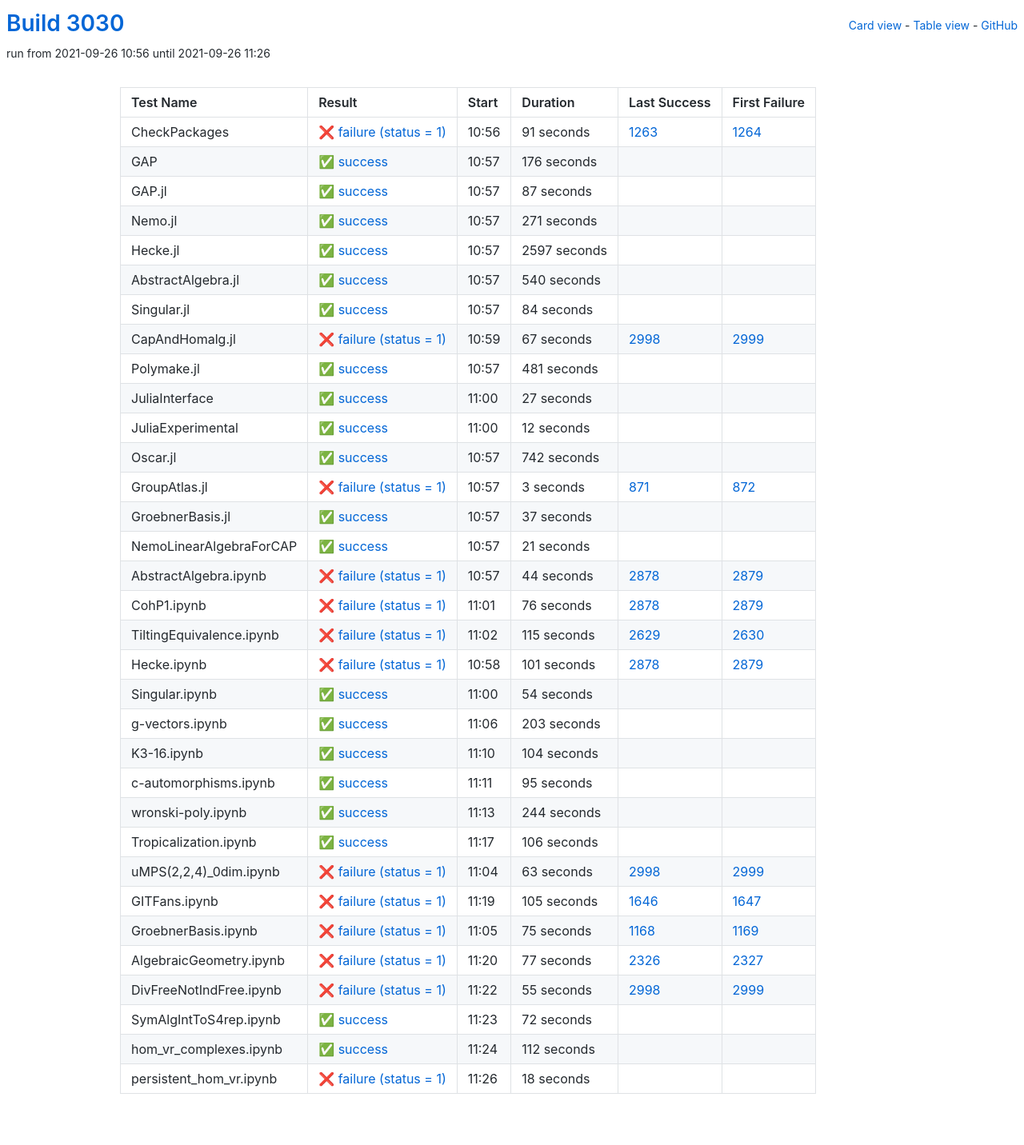
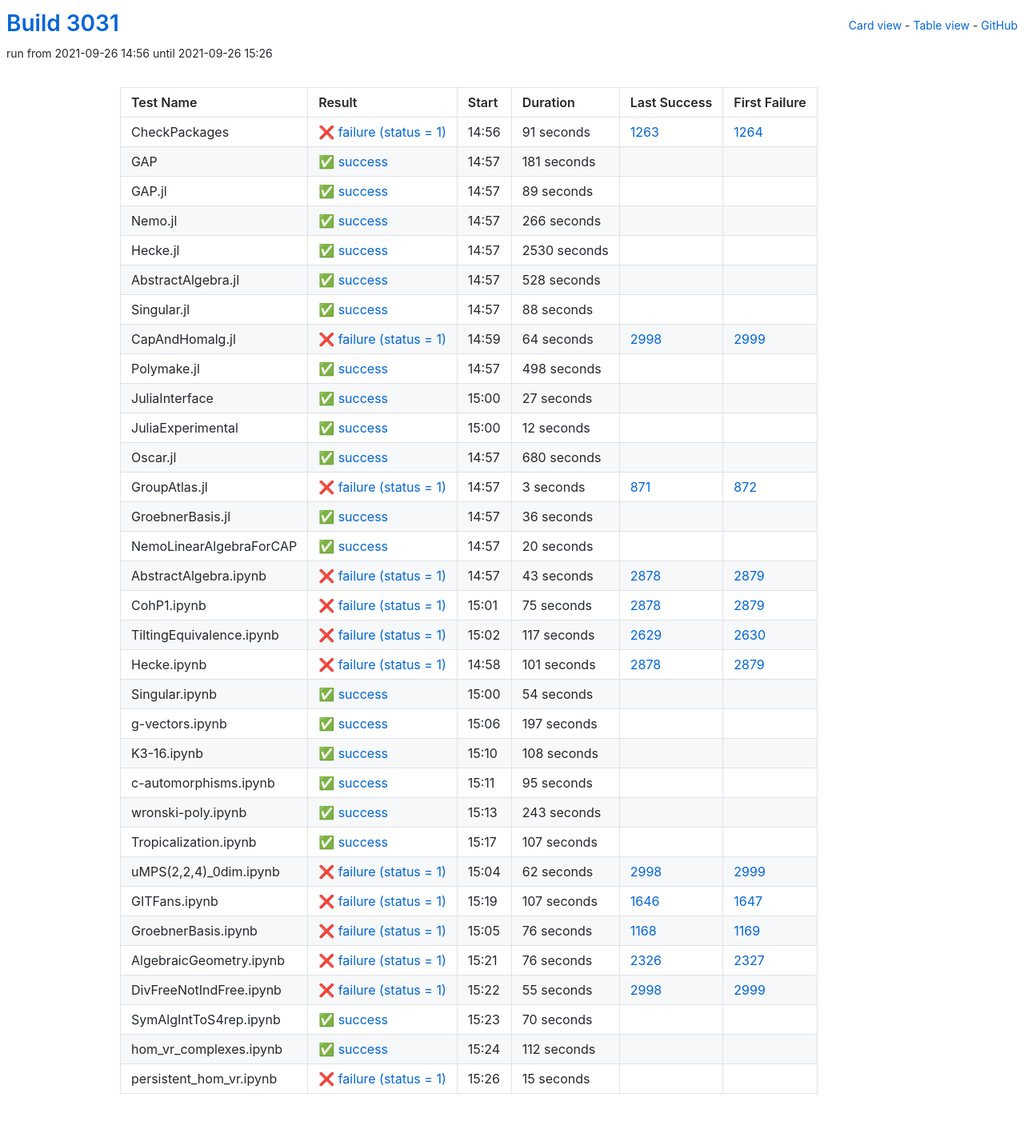
Before and after one commit to oscar-system/oscar-ci-status-stable, a Jekyll site: the page built from table.html, in a window 1280 px wide. Shown: the whole page at 80% size. Built offline with Jekyll 4.4.1, drawn with Linux system fonts in a browser that asks for light colours.

Commit message:
Build #3031

```diff
--- a/_data/ci.yml
+++ b/_data/ci.yml
@@ -1,6 +1,6 @@
 ---
-build: 3030
-build_url: https://oscarci.mathematik.uni-kl.de/job/oscar-stable/3030/
+build: 3031
+build_url: https://oscarci.mathematik.uni-kl.de/job/oscar-stable/3031/
 job: oscar-stable
 organization: oscar-system
 repo: oscar-ci-status-stable
@@ -8,8 +8,8 @@ repourl: https://github.com/oscar-system/oscar-ci-status-stable
 tests:
 - name: CheckPackages
   id: checkpackages
-  log: https://oscarci.mathematik.uni-kl.de/job/oscar-stable/3030/artifact/logs/build-3030/CheckPackages.log
-  start: 2021-09-26 10:56
+  log: https://oscarci.mathematik.uni-kl.de/job/oscar-stable/3031/artifact/logs/build-3031/CheckPackages.log
+  start: 2021-09-26 14:56
   success: false
   exitcode: 1
   status: failure
@@ -20,104 +20,104 @@ tests:
   first_failure_url: https://oscarci.mathematik.uni-kl.de/job/oscar-stable/1264/
 - name: GAP
   id: gap
-  log: https://oscarci.mathematik.uni-kl.de/job/oscar-stable/3030/artifact/logs/build-3030/GAP.log
-  start: 2021-09-26 10:57
+  log: https://oscarci.mathematik.uni-kl.de/job/oscar-stable/3031/artifact/logs/build-3031/GAP.log
+  start: 2021-09-26 14:57
   success: true
   exitcode: 0
   status: success
-  duration: 176
+  duration: 181
   last_success: false
   last_success_url:
   first_failure: false
   first_failure_url:
 - name: GAP.jl
   id: gap-jl
-  log: https://oscarci.mathematik.uni-kl.de/job/oscar-stable/3030/artifact/logs/build-3030/GAP.jl.log
-  start: 2021-09-26 10:57
+  log: https://oscarci.mathematik.uni-kl.de/job/oscar-stable/3031/artifact/logs/build-3031/GAP.jl.log
+  start: 2021-09-26 14:57
   success: true
   exitcode: 0
   status: success
-  duration: 87
+  duration: 89
   last_success: false
   last_success_url:
   first_failure: false
   first_failure_url:
 - name: Nemo.jl
   id: nemo-jl
-  log: https://oscarci.mathematik.uni-kl.de/job/oscar-stable/3030/artifact/logs/build-3030/Nemo.jl.log
-  start: 2021-09-26 10:57
+  log: https://oscarci.mathematik.uni-kl.de/job/oscar-stable/3031/artifact/logs/build-3031/Nemo.jl.log
+  start: 2021-09-26 14:57
   success: true
   exitcode: 0
   status: success
-  duration: 271
+  duration: 266
   last_success: false
   last_success_url:
   first_failure: false
   first_failure_url:
 - name: Hecke.jl
   id: hecke-jl
-  log: https://oscarci.mathematik.uni-kl.de/job/oscar-stable/3030/artifact/logs/build-3030/Hecke.jl.log
-  start: 2021-09-26 10:57
+  log: https://oscarci.mathematik.uni-kl.de/job/oscar-stable/3031/artifact/logs/build-3031/Hecke.jl.log
+  start: 2021-09-26 14:57
   success: true
   exitcode: 0
   status: success
-  duration: 2597
+  duration: 2530
   last_success: false
   last_success_url:
   first_failure: false
   first_failure_url:
 - name: AbstractAlgebra.jl
   id: abstractalgebra-jl
-  log: https://oscarci.mathematik.uni-kl.de/job/oscar-stable/3030/artifact/logs/build-3030/AbstractAlgebra.jl.log
-  start: 2021-09-26 10:57
+  log: https://oscarci.mathematik.uni-kl.de/job/oscar-stable/3031/artifact/logs/build-3031/AbstractAlgebra.jl.log
+  start: 2021-09-26 14:57
   success: true
   exitcode: 0
   status: success
-  duration: 540
+  duration: 528
   last_success: false
   last_success_url:
   first_failure: false
   first_failure_url:
 - name: Singular.jl
   id: singular-jl
-  log: https://oscarci.mathematik.uni-kl.de/job/oscar-stable/3030/artifact/logs/build-3030/Singular.jl.log
-  start: 2021-09-26 10:57
+  log: https://oscarci.mathematik.uni-kl.de/job/oscar-stable/3031/artifact/logs/build-3031/Singular.jl.log
+  start: 2021-09-26 14:57
   success: true
   exitcode: 0
   status: success
-  duration: 84
+  duration: 88
   last_success: false
   last_success_url:
   first_failure: false
   first_failure_url:
 - name: CapAndHomalg.jl
   id: capandhomalg-jl
-  log: https://oscarci.mathematik.uni-kl.de/job/oscar-stable/3030/artifact/logs/build-3030/CapAndHomalg.jl.log
-  start: 2021-09-26 10:59
+  log: https://oscarci.mathematik.uni-kl.de/job/oscar-stable/3031/artifact/logs/build-3031/CapAndHomalg.jl.log
+  start: 2021-09-26 14:59
   success: false
   exitcode: 1
   status: failure
-  duration: 67
+  duration: 64
   last_success: 2998
   last_success_url: https://oscarci.mathematik.uni-kl.de/job/oscar-stable/2998/
   first_failure: 2999
   first_failure_url: https://oscarci.mathematik.uni-kl.de/job/oscar-stable/2999/
 - name: Polymake.jl
   id: polymake-jl
-  log: https://oscarci.mathematik.uni-kl.de/job/oscar-stable/3030/artifact/logs/build-3030/Polymake.jl.log
-  start: 2021-09-26 10:57
+  log: https://oscarci.mathematik.uni-kl.de/job/oscar-stable/3031/artifact/logs/build-3031/Polymake.jl.log
+  start: 2021-09-26 14:57
   success: true
   exitcode: 0
   status: success
-  duration: 481
+  duration: 498
   last_success: false
   last_success_url:
   first_failure: false
   first_failure_url:
 - name: JuliaInterface
   id: juliainterface
-  log: https://oscarci.mathematik.uni-kl.de/job/oscar-stable/3030/artifact/logs/build-3030/JuliaInterface.log
-  start: 2021-09-26 11:00
+  log: https://oscarci.mathematik.uni-kl.de/job/oscar-stable/3031/artifact/logs/build-3031/JuliaInterface.log
+  start: 2021-09-26 15:00
   success: true
   exitcode: 0
   status: success
@@ -128,8 +128,8 @@ tests:
   first_failure_url:
 - name: JuliaExperimental
   id: juliaexperimental
-  log: https://oscarci.mathematik.uni-kl.de/job/oscar-stable/3030/artifact/logs/build-3030/JuliaExperimental.log
-  start: 2021-09-26 11:00
+  log: https://oscarci.mathematik.uni-kl.de/job/oscar-stable/3031/artifact/logs/build-3031/JuliaExperimental.log
+  start: 2021-09-26 15:00
   success: true
   exitcode: 0
   status: success
@@ -140,20 +140,20 @@ tests:
   first_failure_url:
 - name: Oscar.jl
   id: oscar-jl
-  log: https://oscarci.mathematik.uni-kl.de/job/oscar-stable/3030/artifact/logs/build-3030/Oscar.jl.log
-  start: 2021-09-26 10:57
+  log: https://oscarci.mathematik.uni-kl.de/job/oscar-stable/3031/artifact/logs/build-3031/Oscar.jl.log
+  start: 2021-09-26 14:57
   success: true
   exitcode: 0
   status: success
-  duration: 742
+  duration: 680
   last_success: false
   last_success_url:
   first_failure: false
   first_failure_url:
 - name: GroupAtlas.jl
   id: groupatlas-jl
-  log: https://oscarci.mathematik.uni-kl.de/job/oscar-stable/3030/artifact/logs/build-3030/GroupAtlas.jl.log
-  start: 2021-09-26 10:57
+  log: https://oscarci.mathematik.uni-kl.de/job/oscar-stable/3031/artifact/logs/build-3031/GroupAtlas.jl.log
+  start: 2021-09-26 14:57
   success: false
   exitcode: 1
   status: failure
@@ -164,68 +164,68 @@ tests:
   first_failure_url: https://oscarci.mathematik.uni-kl.de/job/oscar-stable/872/
 - name: GroebnerBasis.jl
   id: groebnerbasis-jl
-  log: https://oscarci.mathematik.uni-kl.de/job/oscar-stable/3030/artifact/logs/build-3030/GroebnerBasis.jl.log
-  start: 2021-09-26 10:57
+  log: https://oscarci.mathematik.uni-kl.de/job/oscar-stable/3031/artifact/logs/build-3031/GroebnerBasis.jl.log
+  start: 2021-09-26 14:57
   success: true
   exitcode: 0
   status: success
-  duration: 37
+  duration: 36
   last_success: false
   last_success_url:
   first_failure: false
   first_failure_url:
 - name: NemoLinearAlgebraForCAP
   id: nemolinearalgebraforcap
-  log: https://oscarci.mathematik.uni-kl.de/job/oscar-stable/3030/artifact/logs/build-3030/NemoLinearAlgebraForCAP.log
-  start: 2021-09-26 10:57
+  log: https://oscarci.mathematik.uni-kl.de/job/oscar-stable/3031/artifact/logs/build-3031/NemoLinearAlgebraForCAP.log
+  start: 2021-09-26 14:57
   success: true
   exitcode: 0
   status: success
-  duration: 21
+  duration: 20
   last_success: false
   last_success_url:
   first_failure: false
   first_failure_url:
 - name: AbstractAlgebra.ipynb
   id: abstractalgebra-ipynb
-  log: https://oscarci.mathematik.uni-kl.de/job/oscar-stable/3030/artifact/logs/build-3030/AbstractAlgebra.ipynb.log
-  start: 2021-09-26 10:57
+  log: https://oscarci.mathematik.uni-kl.de/job/oscar-stable/3031/artifact/logs/build-3031/AbstractAlgebra.ipynb.log
+  start: 2021-09-26 14:57
   success: false
   exitcode: 1
   status: failure
-  duration: 44
+  duration: 43
   last_success: 2878
   last_success_url: https://oscarci.mathematik.uni-kl.de/job/oscar-stable/2878/
   first_failure: 2879
   first_failure_url: https://oscarci.mathematik.uni-kl.de/job/oscar-stable/2879/
 - name: CohP1.ipynb
   id: cohp1-ipynb
-  log: https://oscarci.mathematik.uni-kl.de/job/oscar-stable/3030/artifact/logs/build-3030/CohP1.ipynb.log
-  start: 2021-09-26 11:01
+  log: https://oscarci.mathematik.uni-kl.de/job/oscar-stable/3031/artifact/logs/build-3031/CohP1.ipynb.log
+  start: 2021-09-26 15:01
   success: false
   exitcode: 1
   status: failure
-  duration: 76
+  duration: 75
   last_success: 2878
   last_success_url: https://oscarci.mathematik.uni-kl.de/job/oscar-stable/2878/
   first_failure: 2879
   first_failure_url: https://oscarci.mathematik.uni-kl.de/job/oscar-stable/2879/
 - name: TiltingEquivalence.ipynb
   id: tiltingequivalence-ipynb
-  log: https://oscarci.mathematik.uni-kl.de/job/oscar-stable/3030/artifact/logs/build-3030/TiltingEquivalence.ipynb.log
-  start: 2021-09-26 11:02
+  log: https://oscarci.mathematik.uni-kl.de/job/oscar-stable/3031/artifact/logs/build-3031/TiltingEquivalence.ipynb.log
+  start: 2021-09-26 15:02
   success: false
   exitcode: 1
   status: failure
-  duration: 115
+  duration: 117
   last_success: 2629
   last_success_url: https://oscarci.mathematik.uni-kl.de/job/oscar-stable/2629/
   first_failure: 2630
   first_failure_url: https://oscarci.mathematik.uni-kl.de/job/oscar-stable/2630/
 - name: Hecke.ipynb
   id: hecke-ipynb
-  log: https://oscarci.mathematik.uni-kl.de/job/oscar-stable/3030/artifact/logs/build-3030/Hecke.ipynb.log
-  start: 2021-09-26 10:58
+  log: https://oscarci.mathematik.uni-kl.de/job/oscar-stable/3031/artifact/logs/build-3031/Hecke.ipynb.log
+  start: 2021-09-26 14:58
   success: false
   exitcode: 1
   status: failure
@@ -236,8 +236,8 @@ tests:
   first_failure_url: https://oscarci.mathematik.uni-kl.de/job/oscar-stable/2879/
 - name: Singular.ipynb
   id: singular-ipynb
-  log: https://oscarci.mathematik.uni-kl.de/job/oscar-stable/3030/artifact/logs/build-3030/Singular.ipynb.log
-  start: 2021-09-26 11:00
+  log: https://oscarci.mathematik.uni-kl.de/job/oscar-stable/3031/artifact/logs/build-3031/Singular.ipynb.log
+  start: 2021-09-26 15:00
   success: true
   exitcode: 0
   status: success
@@ -248,32 +248,32 @@ tests:
   first_failure_url:
 - name: g-vectors.ipynb
   id: g-vectors-ipynb
-  log: https://oscarci.mathematik.uni-kl.de/job/oscar-stable/3030/artifact/logs/build-3030/g-vectors.ipynb.log
-  start: 2021-09-26 11:06
+  log: https://oscarci.mathematik.uni-kl.de/job/oscar-stable/3031/artifact/logs/build-3031/g-vectors.ipynb.log
+  start: 2021-09-26 15:06
   success: true
   exitcode: 0
   status: success
-  duration: 203
+  duration: 197
   last_success: false
   last_success_url:
   first_failure: false
   first_failure_url:
 - name: K3-16.ipynb
   id: k3-16-ipynb
-  log: https://oscarci.mathematik.uni-kl.de/job/oscar-stable/3030/artifact/logs/build-3030/K3-16.ipynb.log
-  start: 2021-09-26 11:10
+  log: https://oscarci.mathematik.uni-kl.de/job/oscar-stable/3031/artifact/logs/build-3031/K3-16.ipynb.log
+  start: 2021-09-26 15:10
   success: true
   exitcode: 0
   status: success
-  duration: 104
+  duration: 108
   last_success: false
   last_success_url:
   first_failure: false
   first_failure_url:
 - name: c-automorphisms.ipynb
   id: c-automorphisms-ipynb
-  log: https://oscarci.mathematik.uni-kl.de/job/oscar-stable/3030/artifact/logs/build-3030/c-automorphisms.ipynb.log
-  start: 2021-09-26 11:11
+  log: https://oscarci.mathematik.uni-kl.de/job/oscar-stable/3031/artifact/logs/build-3031/c-automorphisms.ipynb.log
+  start: 2021-09-26 15:11
   success: true
   exitcode: 0
   status: success
@@ -284,80 +284,80 @@ tests:
   first_failure_url:
 - name: wronski-poly.ipynb
   id: wronski-poly-ipynb
-  log: https://oscarci.mathematik.uni-kl.de/job/oscar-stable/3030/artifact/logs/build-3030/wronski-poly.ipynb.log
-  start: 2021-09-26 11:13
+  log: https://oscarci.mathematik.uni-kl.de/job/oscar-stable/3031/artifact/logs/build-3031/wronski-poly.ipynb.log
+  start: 2021-09-26 15:13
   success: true
   exitcode: 0
   status: success
-  duration: 244
+  duration: 243
   last_success: false
   last_success_url:
   first_failure: false
   first_failure_url:
 - name: Tropicalization.ipynb
   id: tropicalization-ipynb
-  log: https://oscarci.mathematik.uni-kl.de/job/oscar-stable/3030/artifact/logs/build-3030/Tropicalization.ipynb.log
-  start: 2021-09-26 11:17
+  log: https://oscarci.mathematik.uni-kl.de/job/oscar-stable/3031/artifact/logs/build-3031/Tropicalization.ipynb.log
+  start: 2021-09-26 15:17
   success: true
   exitcode: 0
   status: success
-  duration: 106
+  duration: 107
   last_success: false
   last_success_url:
   first_failure: false
   first_failure_url:
 - name: uMPS(2,2,4)_0dim.ipynb
   id: umps-2-2-4-0dim-ipynb
-  log: https://oscarci.mathematik.uni-kl.de/job/oscar-stable/3030/artifact/logs/build-3030/uMPS-2-2-4-_0dim.ipynb.log
-  start: 2021-09-26 11:04
+  log: https://oscarci.mathematik.uni-kl.de/job/oscar-stable/3031/artifact/logs/build-3031/uMPS-2-2-4-_0dim.ipynb.log
+  start: 2021-09-26 15:04
   success: false
   exitcode: 1
   status: failure
-  duration: 63
+  duration: 62
   last_success: 2998
   last_success_url: https://oscarci.mathematik.uni-kl.de/job/oscar-stable/2998/
   first_failure: 2999
   first_failure_url: https://oscarci.mathematik.uni-kl.de/job/oscar-stable/2999/
 - name: GITFans.ipynb
   id: gitfans-ipynb
-  log: https://oscarci.mathematik.uni-kl.de/job/oscar-stable/3030/artifact/logs/build-3030/GITFans.ipynb.log
-  start: 2021-09-26 11:19
+  log: https://oscarci.mathematik.uni-kl.de/job/oscar-stable/3031/artifact/logs/build-3031/GITFans.ipynb.log
+  start: 2021-09-26 15:19
   success: false
   exitcode: 1
   status: failure
-  duration: 105
+  duration: 107
   last_success: 1646
   last_success_url: https://oscarci.mathematik.uni-kl.de/job/oscar-stable/1646/
   first_failure: 1647
   first_failure_url: https://oscarci.mathematik.uni-kl.de/job/oscar-stable/1647/
 - name: GroebnerBasis.ipynb
   id: groebnerbasis-ipynb
-  log: https://oscarci.mathematik.uni-kl.de/job/oscar-stable/3030/artifact/logs/build-3030/GroebnerBasis.ipynb.log
-  start: 2021-09-26 11:05
+  log: https://oscarci.mathematik.uni-kl.de/job/oscar-stable/3031/artifact/logs/build-3031/GroebnerBasis.ipynb.log
+  start: 2021-09-26 15:05
   success: false
   exitcode: 1
   status: failure
-  duration: 75
+  duration: 76
   last_success: 1168
   last_success_url: https://oscarci.mathematik.uni-kl.de/job/oscar-stable/1168/
   first_failure: 1169
   first_failure_url: https://oscarci.mathematik.uni-kl.de/job/oscar-stable/1169/
 - name: AlgebraicGeometry.ipynb
   id: algebraicgeometry-ipynb
-  log: https://oscarci.mathematik.uni-kl.de/job/oscar-stable/3030/artifact/logs/build-3030/AlgebraicGeometry.ipynb.log
-  start: 2021-09-26 11:20
+  log: https://oscarci.mathematik.uni-kl.de/job/oscar-stable/3031/artifact/logs/build-3031/AlgebraicGeometry.ipynb.log
+  start: 2021-09-26 15:21
   success: false
   exitcode: 1
   status: failure
-  duration: 77
+  duration: 76
   last_success: 2326
   last_success_url: https://oscarci.mathematik.uni-kl.de/job/oscar-stable/2326/
   first_failure: 2327
   first_failure_url: https://oscarci.mathematik.uni-kl.de/job/oscar-stable/2327/
 - name: DivFreeNotIndFree.ipynb
   id: divfreenotindfree-ipynb
-  log: https://oscarci.mathematik.uni-kl.de/job/oscar-stable/3030/artifact/logs/build-3030/DivFreeNotIndFree.ipynb.log
-  start: 2021-09-26 11:22
+  log: https://oscarci.mathematik.uni-kl.de/job/oscar-stable/3031/artifact/logs/build-3031/DivFreeNotIndFree.ipynb.log
+  start: 2021-09-26 15:22
   success: false
   exitcode: 1
   status: failure
@@ -368,20 +368,20 @@ tests:
   first_failure_url: https://oscarci.mathematik.uni-kl.de/job/oscar-stable/2999/
 - name: SymAlgIntToS4rep.ipynb
   id: symalginttos4rep-ipynb
-  log: https://oscarci.mathematik.uni-kl.de/job/oscar-stable/3030/artifact/logs/build-3030/SymAlgIntToS4rep.ipynb.log
-  start: 2021-09-26 11:23
+  log: https://oscarci.mathematik.uni-kl.de/job/oscar-stable/3031/artifact/logs/build-3031/SymAlgIntToS4rep.ipynb.log
+  start: 2021-09-26 15:23
   success: true
   exitcode: 0
   status: success
-  duration: 72
+  duration: 70
   last_success: false
   last_success_url:
   first_failure: false
   first_failure_url:
 - name: hom_vr_complexes.ipynb
   id: hom-vr-complexes-ipynb
-  log: https://oscarci.mathematik.uni-kl.de/job/oscar-stable/3030/artifact/logs/build-3030/hom_vr_complexes.ipynb.log
-  start: 2021-09-26 11:24
+  log: https://oscarci.mathematik.uni-kl.de/job/oscar-stable/3031/artifact/logs/build-3031/hom_vr_complexes.ipynb.log
+  start: 2021-09-26 15:24
   success: true
   exitcode: 0
   status: success
@@ -392,12 +392,12 @@ tests:
   first_failure_url:
 - name: persistent_hom_vr.ipynb
   id: persistent-hom-vr-ipynb
-  log: https://oscarci.mathematik.uni-kl.de/job/oscar-stable/3030/artifact/logs/build-3030/persistent_hom_vr.ipynb.log
-  start: 2021-09-26 11:26
+  log: https://oscarci.mathematik.uni-kl.de/job/oscar-stable/3031/artifact/logs/build-3031/persistent_hom_vr.ipynb.log
+  start: 2021-09-26 15:26
   success: false
   exitcode: 1
   status: failure
-  duration: 18
+  duration: 15
   last_success: false
   last_success_url:
   first_failure: false
```
Also changed, not shown: README.md.
